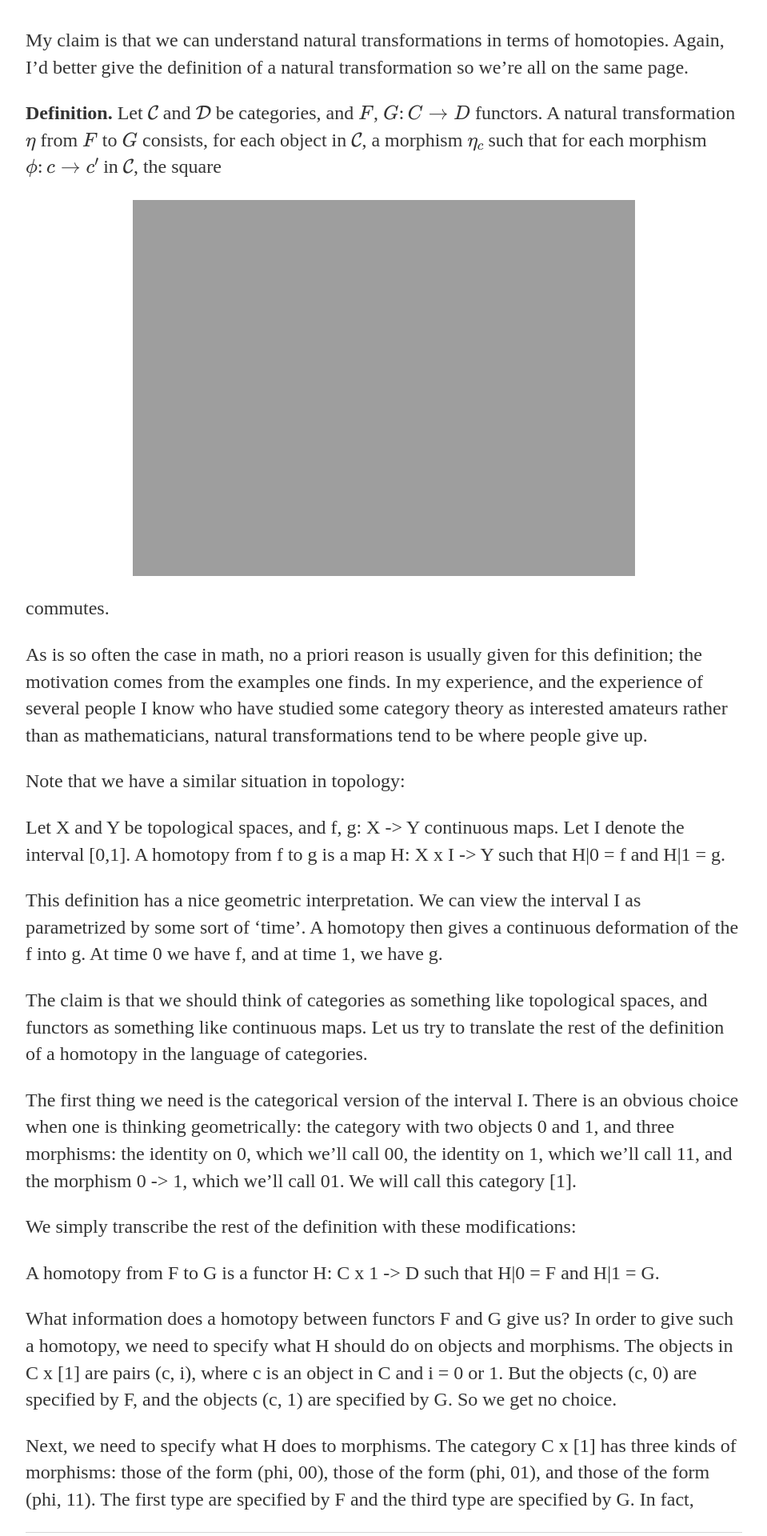
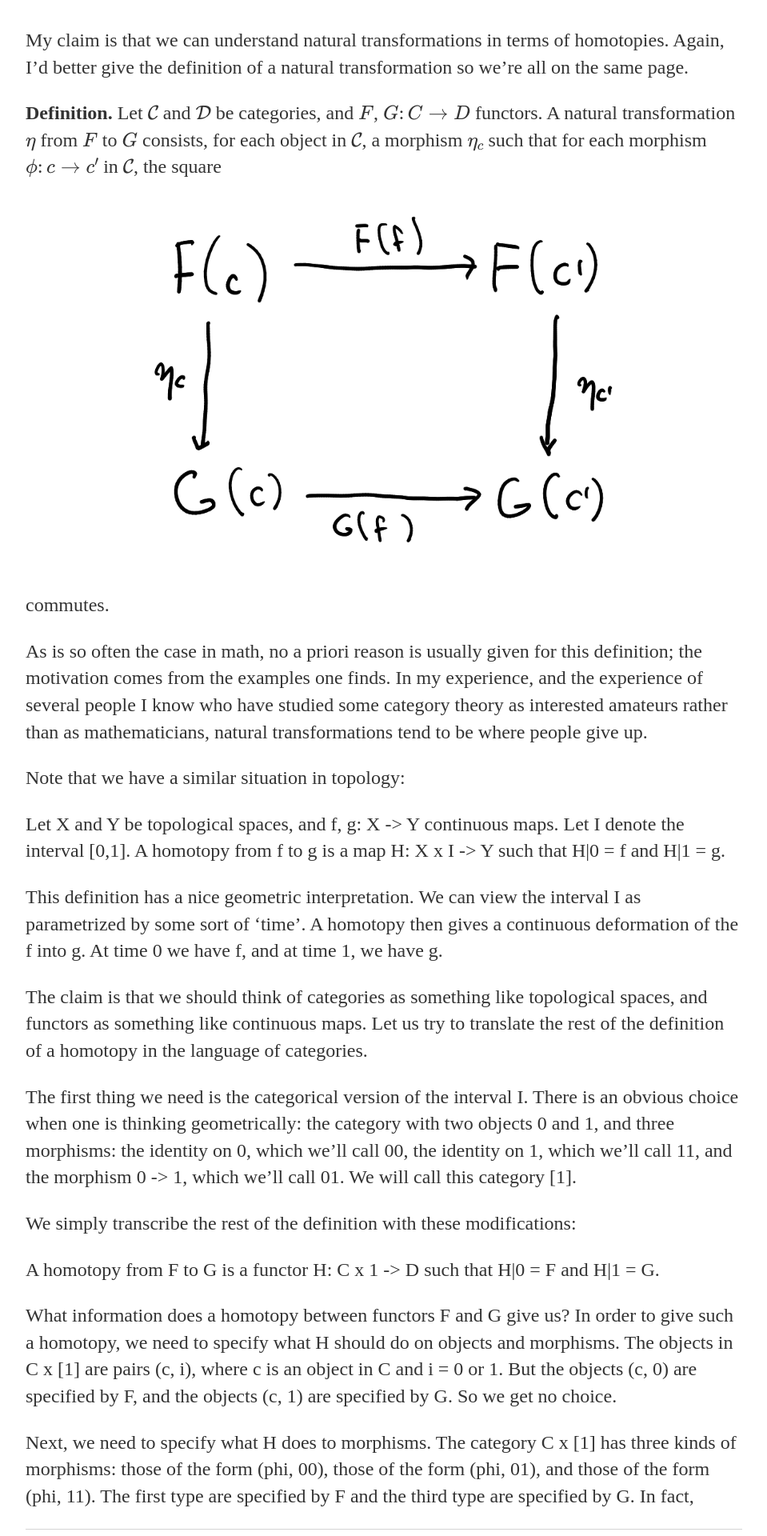
Before and after one commit to angusrush/angusrush.github.io, a Jekyll site: the page built from _posts/2021-05-08-natural-transformations-as-homotopies.markdown, in a window 1280 px wide. Shown: the part 1897-3817 px from the top of the page at 80% size, without its empty margins (160-1119 px from the left). Built offline with Jekyll 4.4.1, drawn with Linux system fonts in a browser that asks for light colours.

Commit message:
Retrying

```diff
--- a/_posts/2021-05-08-natural-transformations-as-homotopies.markdown
+++ b/_posts/2021-05-08-natural-transformations-as-homotopies.markdown
@@ -38,7 +38,7 @@ $$F$$ to $$G$$ consists, for each object in $$\category{C}$$, a morphism
 $$\eta_c$$ such that for each morphism $$\phi\colon c \to c'$$ in
 $$\category{C}$$, the square
 
-![square]({{ site.url }}/assets/images/commuting_square.png}){: .center-image }
+![square]({{ site.url }}/assets/images/commuting_square.png){: .center-image }
 
 commutes.
 
```
